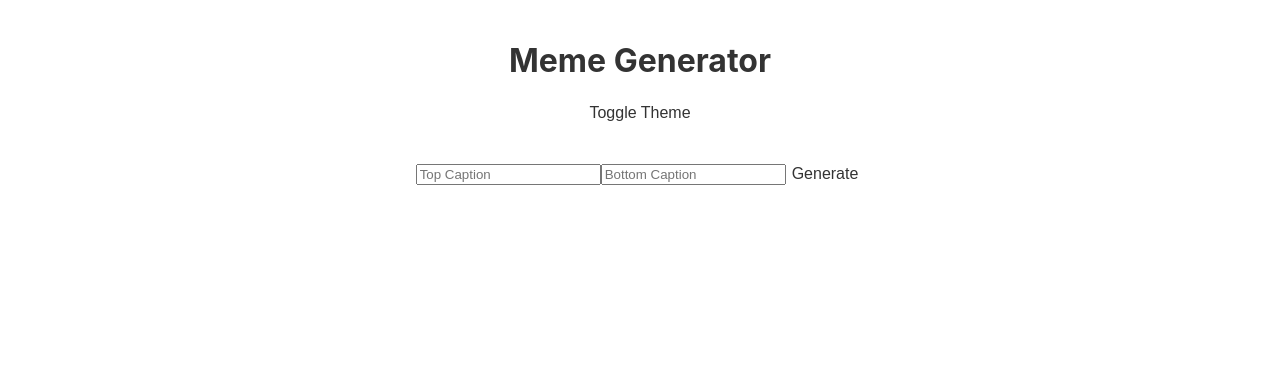
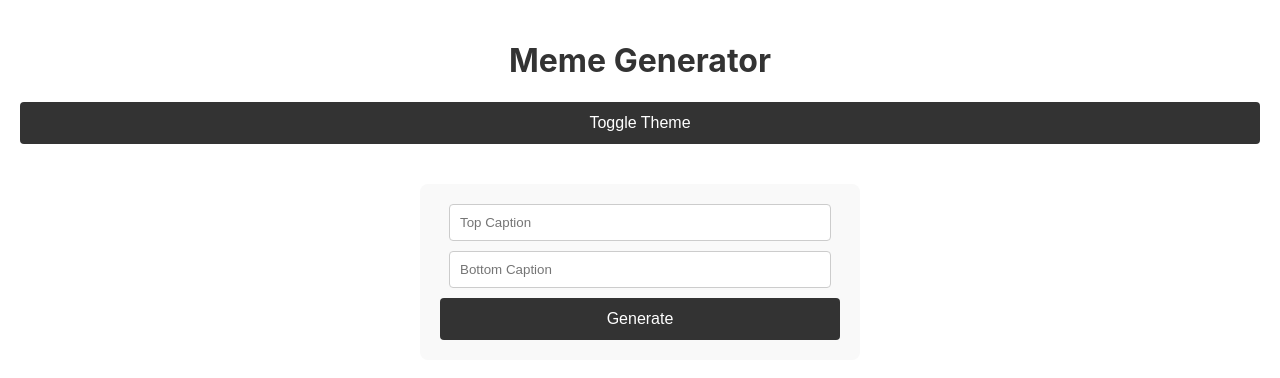
Before and after one commit to haritondan/meme-gen, a React (Create React App) app: page / in a window 1280 px wide. Shown: the top 378 px of the page. Built offline with nearby package versions, Linux system fonts and the light colour scheme.

Commit message:
add new styling

```diff
--- a/src/App.css
+++ b/src/App.css
@@ -1,6 +1,9 @@
-/* src/App.css */
 .App {
   text-align: center;
+  height: 100vh;
+  display: flex;
+  flex-direction: column;
+  justify-content: center;
 }
 
 .light {
@@ -13,26 +16,38 @@
   color: #fff;
 }
 
+body {
+  margin: 0;
+}
+
 header {
   padding: 20px;
 }
 
 button {
   background-color: transparent;
-    color: inherit;
   border: none;
   cursor: pointer;
   font-size: 16px;
 }
 
+.themeButton{
+  width:auto;
+  color: cyan;
+}
+
 main {
   margin-top: 20px;
+  flex-grow: 1;
 }
 
 .meme-container {
   position: relative;
   display: flex;
+  align-items: center;
   justify-content: center;
+  height: 100%;
+  margin-top: 3rem;
 }
 
 .top-caption,
@@ -43,6 +58,7 @@
   font-size: 24px;
   font-weight: bold;
   text-transform: uppercase;
+  color: #fff;
 }
 
 .top-caption {
@@ -52,3 +68,36 @@
 .bottom-caption {
   bottom: 10px;
 }
+
+form {
+  max-width: 400px;
+  margin: auto;
+  padding: 20px;
+  background-color: #f9f9f9;
+  border-radius: 8px;
+}
+
+input[type="text"] {
+  width: 90%;
+  padding: 10px;
+  margin-bottom: 10px;
+  border: 1px solid #ccc;
+  border-radius: 4px;
+}
+
+button {
+  /* display: block; */
+  width: 100%;
+  padding: 12px;
+  background-color: #333;
+  color: #fff;
+  border: none;
+  border-radius: 4px;
+  font-size: 16px;
+  cursor: pointer;
+  transition: background-color 0.3s ease;
+}
+
+button:hover {
+  background-color: #555;
+}
```
Lines whose indentation alone changed are shown as unchanged.
